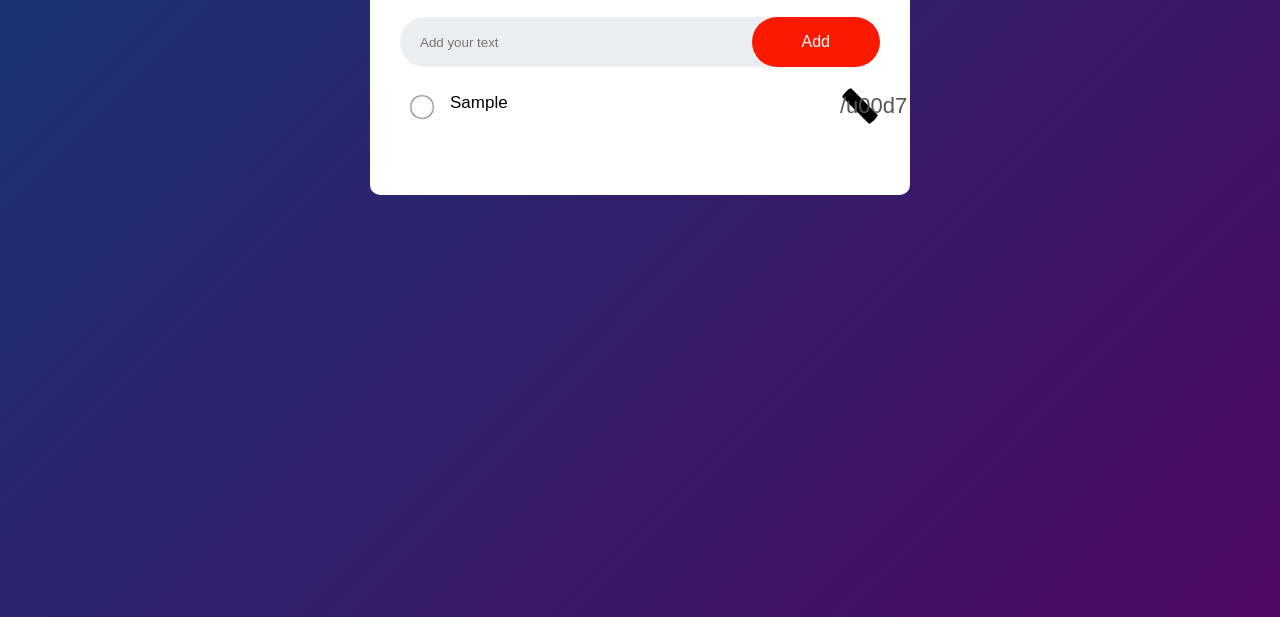
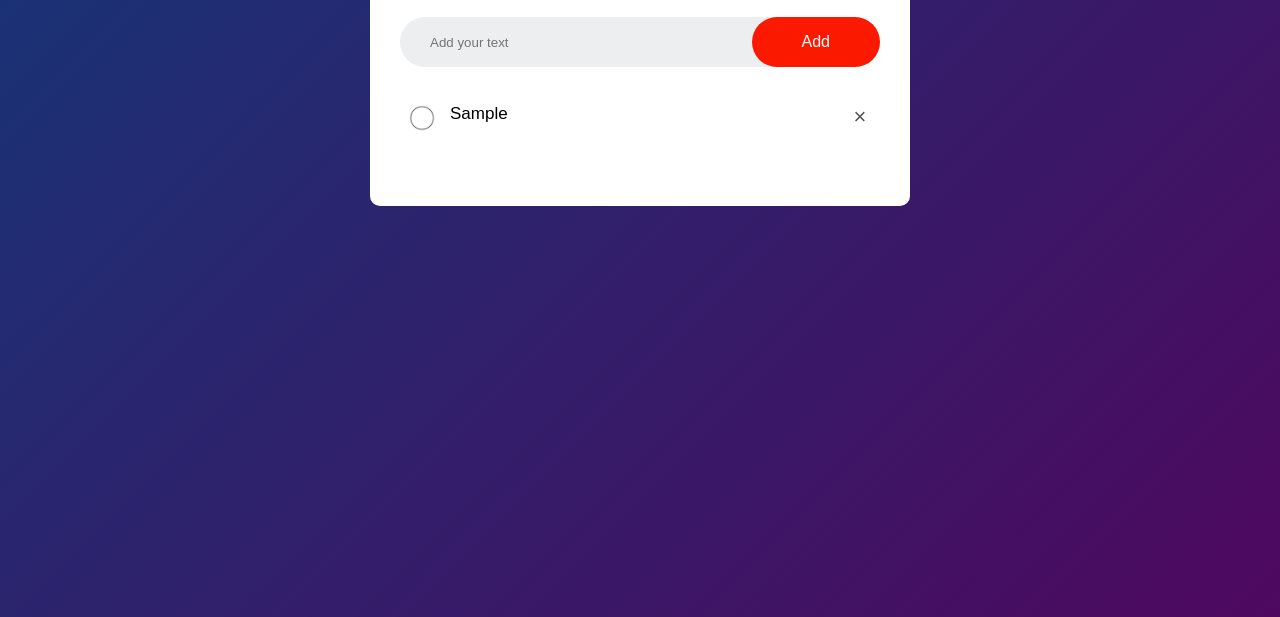
Before and after one commit to E-rwinn/To-Do-App, a plain HTML site: page index.html in a window 1280 px wide. Both pictures are taken after typing "Sample" into the empty fields and a click on the button "Add". Shown: the part 183-800 px from the top of the page. Drawn offline with Linux system fonts and the light colour scheme.

Commit message:
Fixed a error in the javascript side

```diff
--- a/script.js
+++ b/script.js
@@ -10,7 +10,7 @@ function addTask() {
     li.innerHTML = inputBox.value;
     listContainer.appendChild(li);
     let span = document.createElement("span");
-    span.innerHTML = "/u00d7";
+    span.innerHTML = "\u00d7";
     li.appendChild(span);
   }
   inputBox.value = "";
--- a/style.css
+++ b/style.css
@@ -39,8 +39,8 @@
     justify-content: space-between;
     background: #edeef0;
     border-radius: 30px;
-    padding-left: 10px;
-    margin-bottom: 14px;
+    padding-left: 20px;
+    margin-bottom: 25px;
 }
 
 input {
@@ -85,7 +85,7 @@ ul li::before {
 }
 
 ul li.checked {
-    color: 555;
+    color: #555;
     text-decoration: line-through;
 }
 
@@ -104,7 +104,6 @@ ul li span {
     line-height: 40px;
     text-align: center;
     border-radius: 50%;
-    background-image: url("images/x\ button.png");
 }
 
 ul li span:hover {
```
